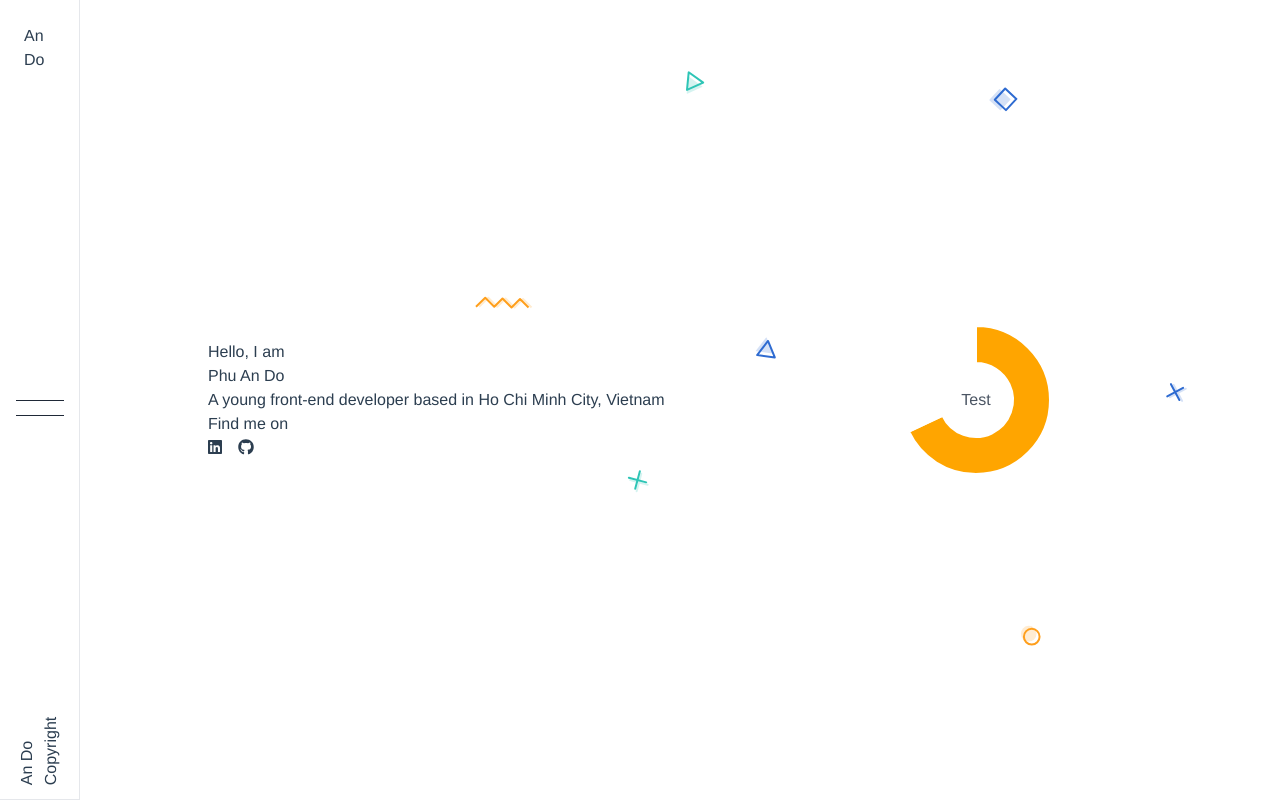
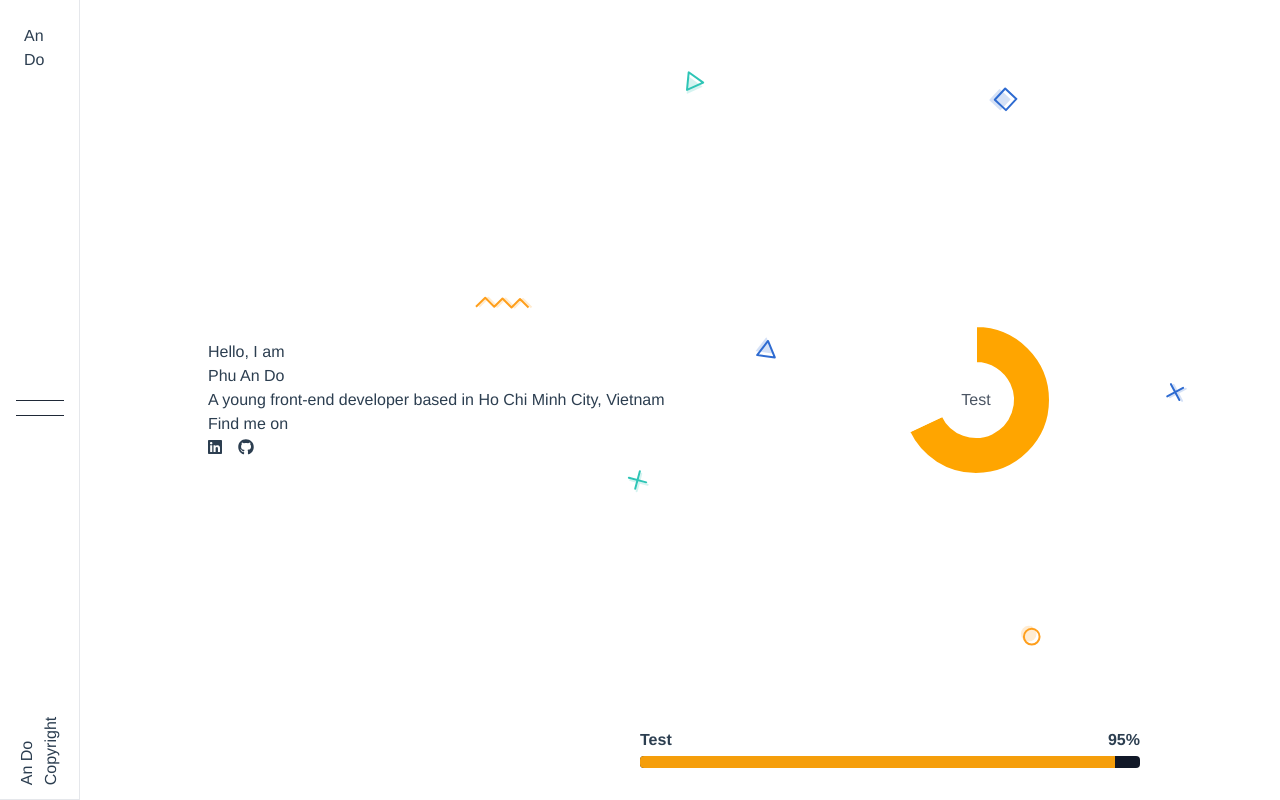
Before and after one commit to dophuan/vue-resume, a Vue app: page /#/ in a window 1280 px wide. Built offline with nearby package versions, Linux system fonts and the light colour scheme.

Commit message:
Update animation for progress bar

```diff
--- /dev/null
+++ b/src/components/Animations/ProgressBar.vue
@@ -0,0 +1,61 @@
+<template>
+  <div class="relative pt-1 w-full">
+    <div class="flex flex-row">
+      <div class="font-bold">{{ skill }}</div>
+      <div class="ml-auto font-bold">{{ `${percentage}%` }}</div>
+    </div>
+    <div class="overflow-hidden h-3 mb-4 text-xs flex rounded bg-gray-900 mt-1">
+      <div
+        :id="id"
+        :style="`width: ${percentage}%`"
+        class="
+          shadow-none
+          flex flex-col
+          text-center
+          whitespace-nowrap
+          text-white
+          justify-center
+          bg-yellow-500
+          transition
+          duration-700
+        "
+      ></div>
+    </div>
+  </div>
+</template>
+
+<script lang="ts">
+import { Component, Vue, Prop } from "vue-property-decorator";
+
+@Component
+export default class ProgressBar extends Vue {
+  @Prop({ default: 0, required: true, type: Number })
+  readonly quantity!: number;
+  @Prop({ default: "", type: String }) readonly skill!: string;
+  @Prop({ default: "bar", type: String }) readonly id!: string;
+
+  percentage: number;
+  constructor() {
+    super();
+    this.percentage = 0;
+  }
+
+  mounted(): void {
+    let progress = 0;
+    let intervalSpeed = 15;
+    let incrementSpeed = 1;
+    document.addEventListener("DOMContentLoaded", () => {
+      let progressInterval = setInterval(() => {
+        progress += incrementSpeed;
+        if (!this.quantity || progress > this.quantity) {
+          clearInterval(progressInterval);
+        } else {
+          this.percentage = progress;
+        }
+      }, intervalSpeed);
+    });
+  }
+}
+</script>
+
+<style scoped></style>
--- a/src/views/IntroductionPage.vue
+++ b/src/views/IntroductionPage.vue
@@ -67,6 +67,9 @@
         >Test</DonutChart
       >
     </div>
+    <div class="absolute bottom-4 left-1/2" style="width: 500px">
+      <ProgressBar :quantity="95" skill="Test" />
+    </div>
     <!-- <Follower /> -->
   </div>
 </template>
@@ -74,11 +77,13 @@
 <script lang="ts">
 import { Component, Vue } from "vue-property-decorator";
 import DonutChart from "@/components/Animations/Donut.vue";
+import ProgressBar from "@/components/Animations/ProgressBar.vue";
 // import Follower from "@/components/Animations/Followers.vue";
 
 @Component({
   components: {
     DonutChart,
+    ProgressBar,
     // Follower
   },
 })
```
